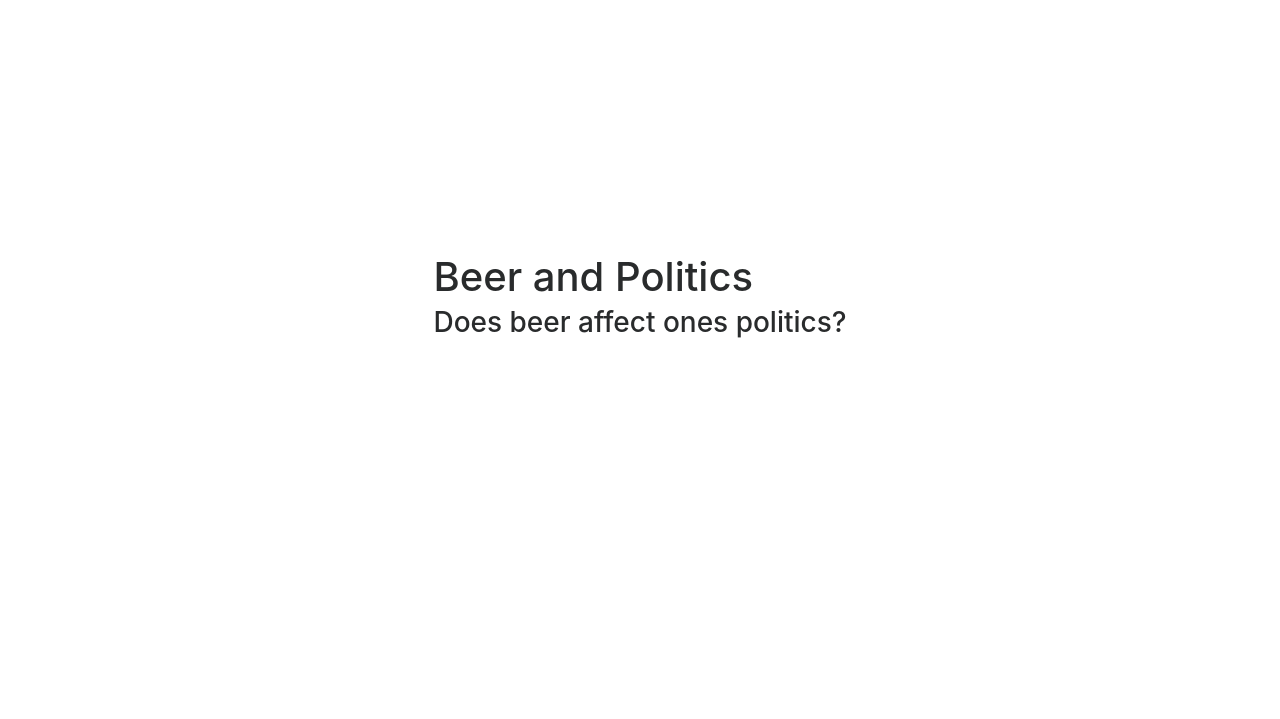
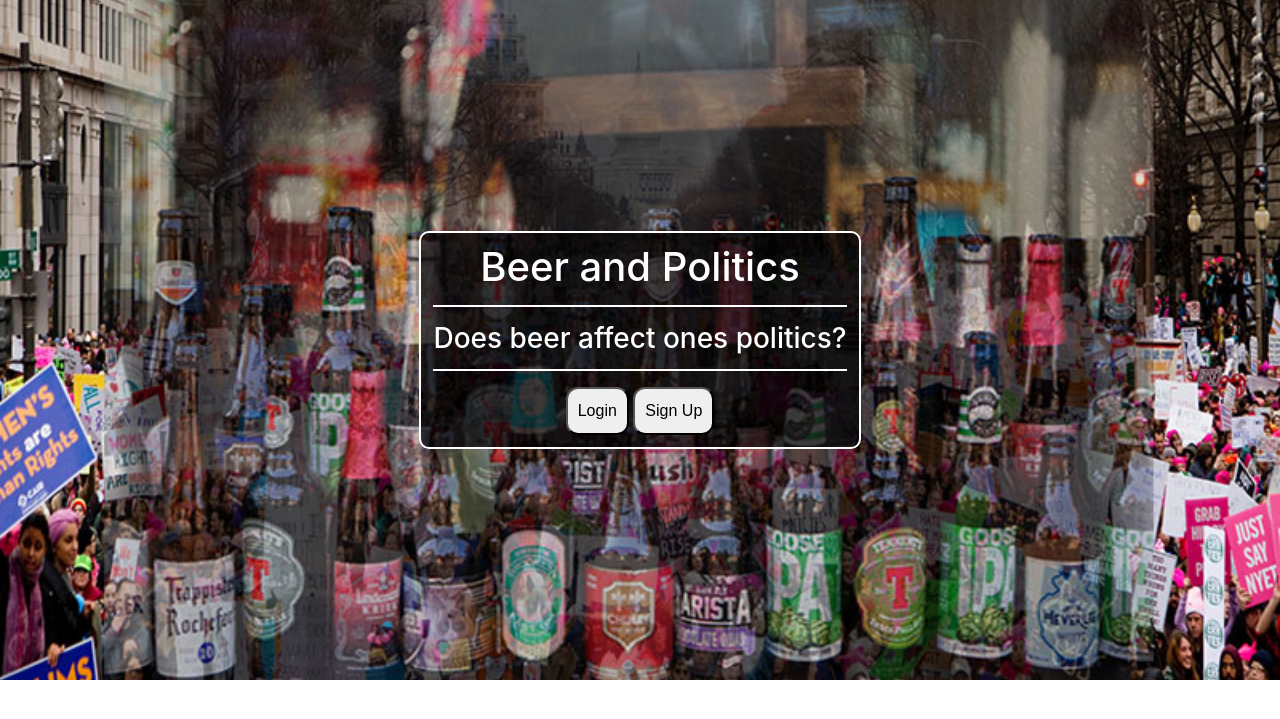
Before and after one commit to ravenusmc/Beer_Politics, a Flask app: page / in a window 1280 px wide. Shown: the top 719 px of the page. Run offline with Flask 2, Linux system fonts and the light colour scheme; some libraries are stand-ins or nearby versions.

Commit message:
working on landing page

```diff
--- /dev/null
+++ b/static/css/generic.css
@@ -0,0 +1,8 @@
+/***************
+The CSS in this file will be used throughout the site
+***************/
+
+button {
+  padding: 10px;
+  border-radius: 12px;
+}
--- a/static/css/landing.css
+++ b/static/css/landing.css
@@ -3,9 +3,26 @@ The CSS in this file will be for the landing page
 ***************/
 
 header {
+  background-image: url(../img/combined.jpg);
+  background-repeat: no-repeat;
+  background-position: center;
+  background-size: cover;
   display: flex;
   flex-direction: column;
   justify-content: center;
   align-items: center;
-  height: 600px;
+  height: 680px;
 }
+
+header div {
+  text-align: center;
+  color: white;
+  border: 2px solid white;
+  border-radius: 10px;
+  padding: 12px;
+  background: rgba(0,0,0,0.7);
+}
+
+hr {
+  border: 1px solid white;
+}
--- a/templates/index.html
+++ b/templates/index.html
@@ -2,13 +2,20 @@
 
 {% block body %}
 <link rel="stylesheet" type="text/css" href="{{ url_for('static', filename='css/landing.css') }}">
+<link rel="stylesheet" type="text/css" href="{{ url_for('static', filename='css/generic.css') }}">
 
 
 <header>
+
   <div>
     <h1>Beer and Politics</h1>
+    <hr>
     <h3>Does beer affect ones politics?</h3>
+    <hr>
+    <button class='login'>Login</button>
+    <button class='signup'>Sign Up</button>
   </div>
+
 </header>
 
 
```
